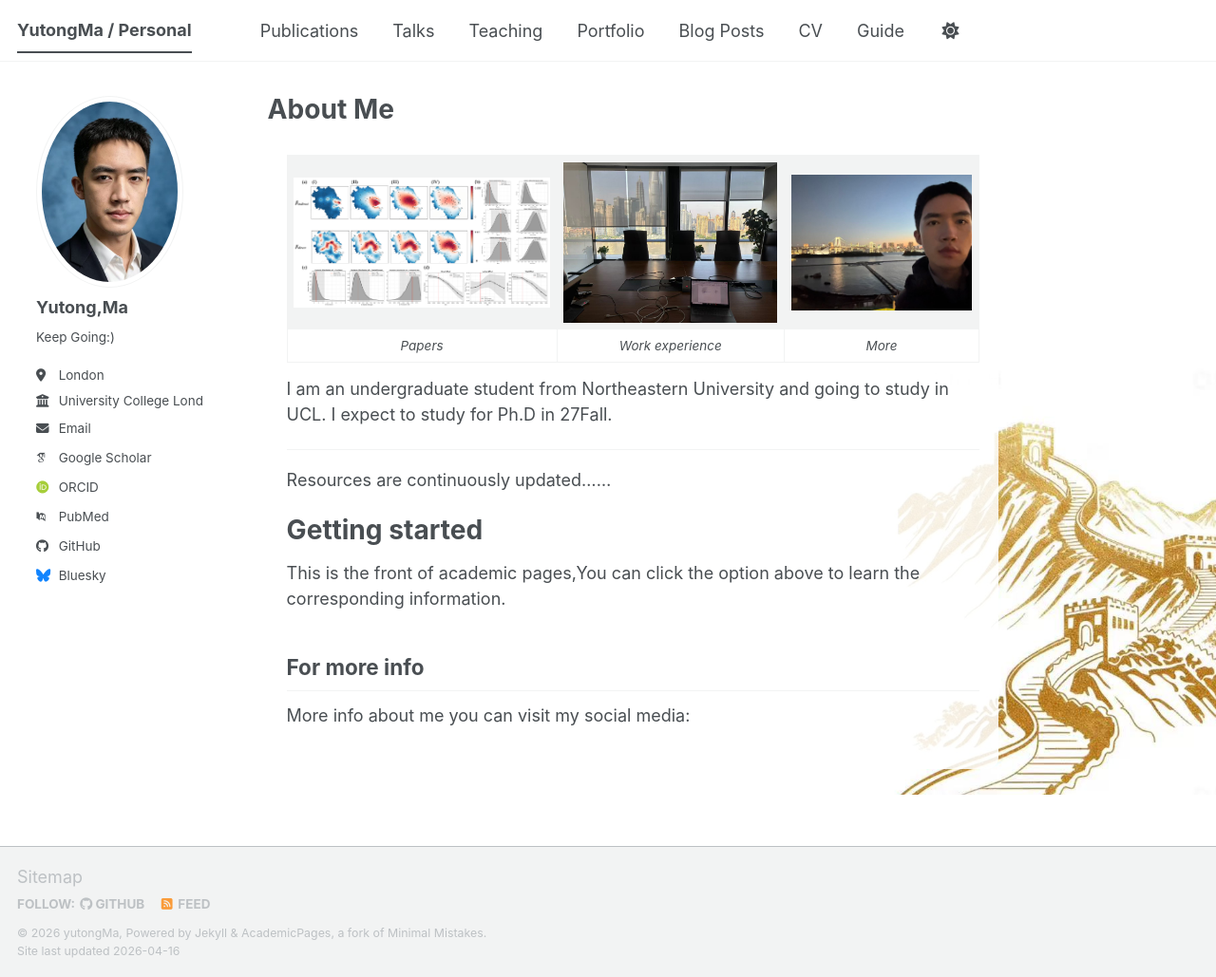
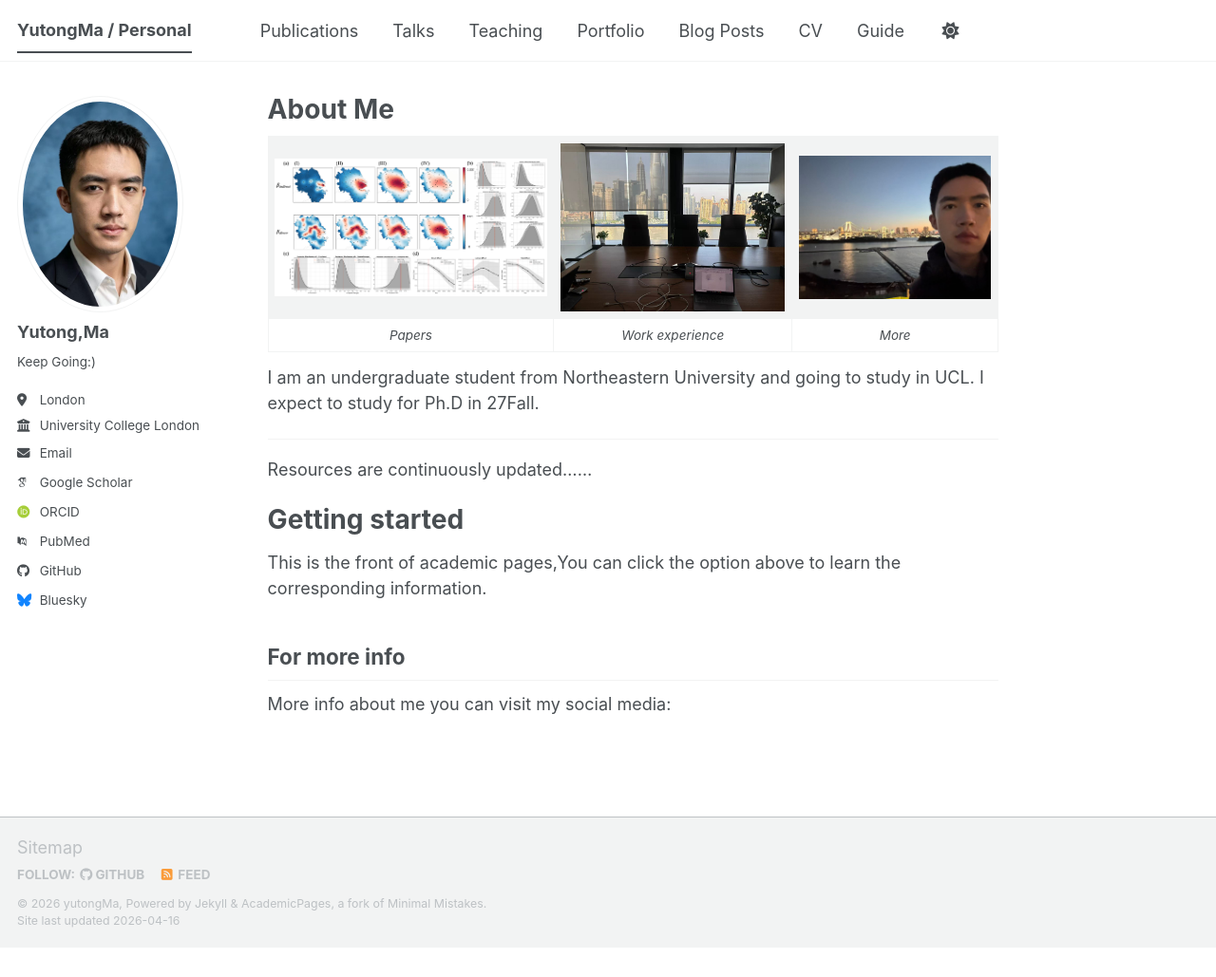
Before and after one commit to mayut0ng/mayut0ng.github.io, a Jekyll site: the page built from _pages/about.md, in a window 1280 px wide and 1029 px high. Shown: the whole window at 95% size. Built offline with Jekyll 4.4.1, drawn with Linux system fonts in a browser that asks for light colours; some web fonts are replaced; a script bundle is joined from its source files by our own code; library files that are not in the unit come from our copies.

Commit message:
Update custom.html

```diff
--- a/_includes/head/custom.html
+++ b/_includes/head/custom.html
@@ -14,7 +14,4 @@
 <link rel="icon" href="/images/favicon.ico"/>
 <meta name="theme-color" content="#ffffff"/>
 
-<!-- 自定义背景虚化样式 -->
-<link rel="stylesheet" href="{{ '/assets/css/custom.css' | relative_url }}">
-
 <!-- end custom head snippets -->
```
